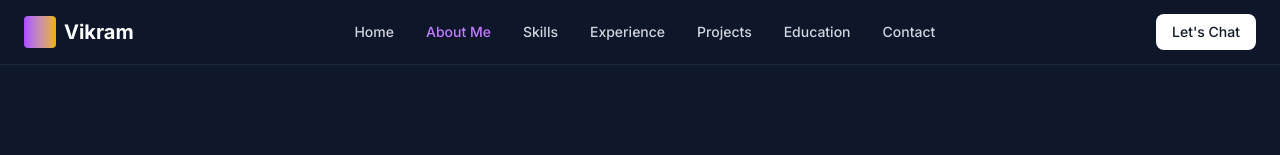
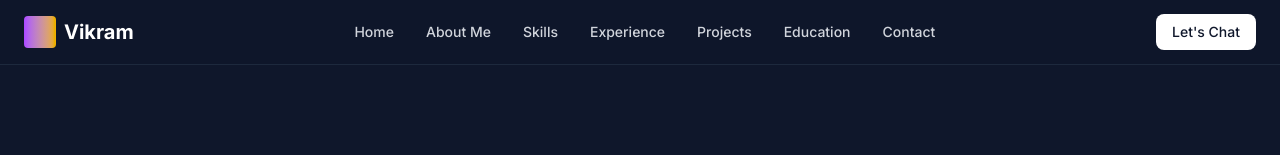
Before and after one commit to prajapativikram/vikram-portfolio, a Next.js app in the folder vikram-portfolio/: page / in a window 1280 px wide. Shown: the top 155 px of the page. Built offline with nearby package versions, Linux system fonts and the light colour scheme.

Commit message:
Update navigation.tsx

```diff
--- a/vikram-portfolio/src/components/navigation.tsx
+++ b/vikram-portfolio/src/components/navigation.tsx
@@ -35,7 +35,7 @@ export function Navigation() {
                 key={item.href}
                 href={item.href}
                 className={`text-sm font-medium transition-colors hover:text-purple-400 ${
-                  index === 1 ? "text-purple-400" : "text-gray-300"
+                  index === -1 ? "text-purple-400" : "text-gray-300"
                 }`}
               >
                 {item.label}
```
